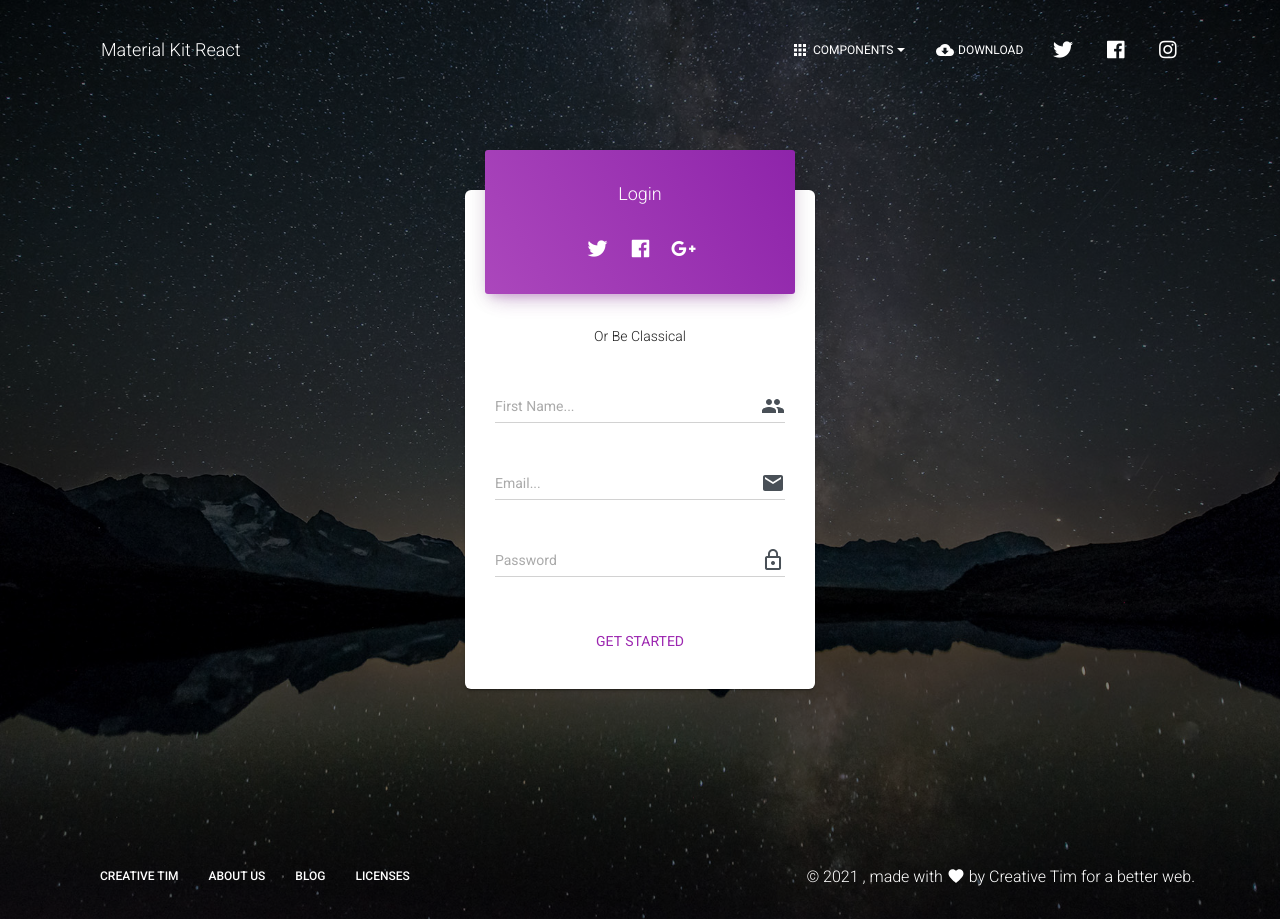
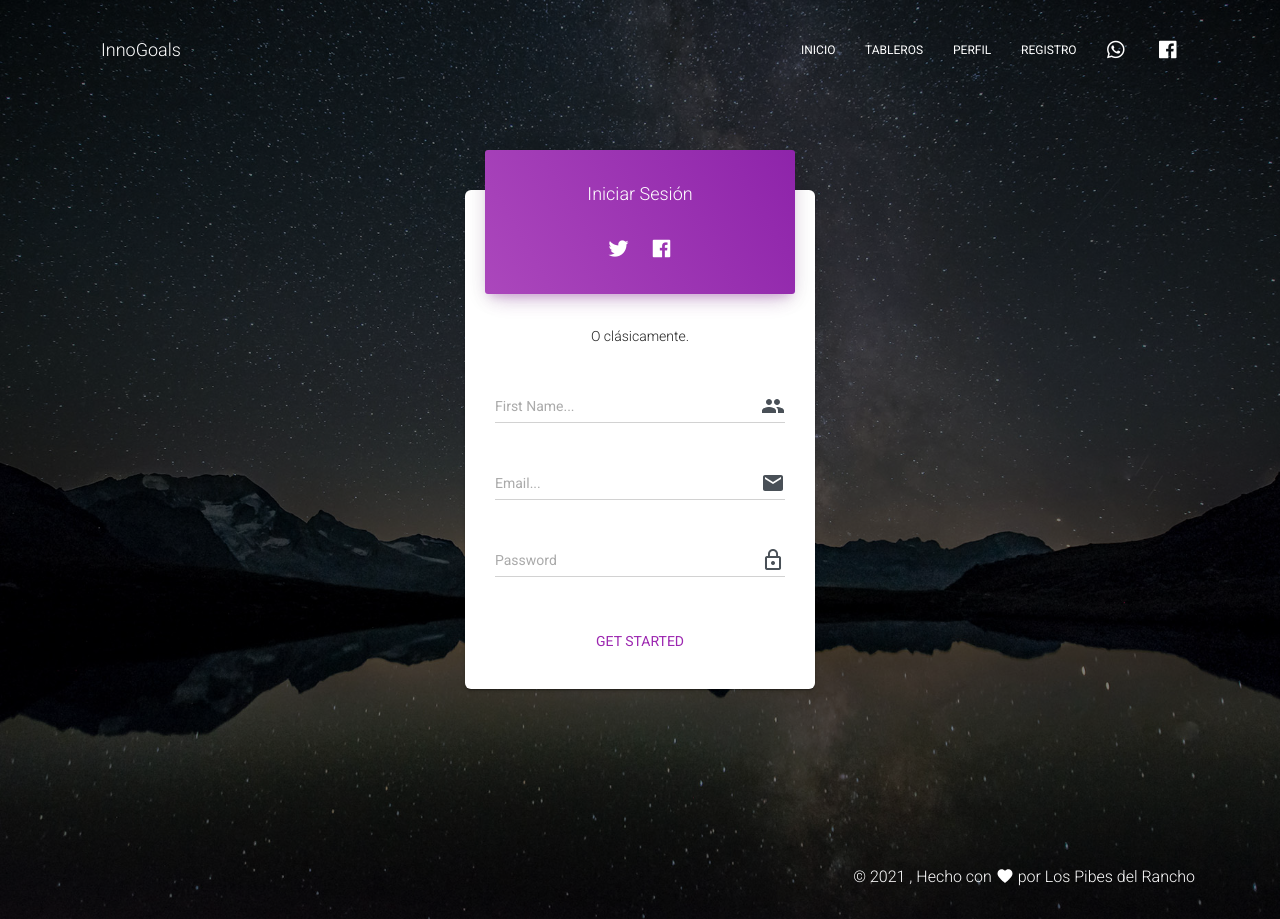
Before and after one commit to rubenbc7/InnoGoals, a React app: page /login-page in a window 1280 px wide. Built offline with nearby package versions, Linux system fonts and the light colour scheme.

Commit message:
adaptaciones

```diff
--- a/public/index.html
+++ b/public/index.html
@@ -12,11 +12,11 @@
       homescreen on Android. See https://developers.google.com/web/fundamentals/engage-and-retain/web-app-manifest/
     -->
     <link rel="manifest" href="%PUBLIC_URL%/manifest.json" />
-    <link rel="shortcut icon" href="%PUBLIC_URL%/favicon.ico" />
+    <link rel="shortcut icon" href="%PUBLIC_URL%/favicons-.ico" />
     <link
       rel="apple-touch-icon"
       sizes="76x76"
-      href="%PUBLIC_URL%/apple-icon.png"
+      href="%PUBLIC_URL%/favicons.png"
     />
     <!--     Fonts and icons     -->
     <link
@@ -33,11 +33,11 @@
       It will be replaced with the URL of the `public` folder during the build.
       Only files inside the `public` folder can be referenced from the HTML.
 
-      Unlike "/favicon.ico" or "favicon.ico", "%PUBLIC_URL%/favicon.ico" will
+      Unlike "/favicons-.ico" or "favicons-.ico", "%PUBLIC_URL%/favicons-.ico" will
       work correctly both with client-side routing and a non-root public URL.
       Learn how to configure a non-root public URL by running `npm run build`.
     -->
-    <title>Material Kit React</title>
+    <title>InnoGoals</title>
   </head>
   <body>
     <noscript> You need to enable JavaScript to run this app. </noscript>
--- a/src/components/Footer/Footer.js
+++ b/src/components/Footer/Footer.js
@@ -30,7 +30,7 @@ export default function Footer(props) {
     <footer className={footerClasses}>
       <div className={classes.container}>
         <div className={classes.left}>
-          <List className={classes.list}>
+          {/*<List className={classes.list}>
             <ListItem className={classes.inlineBlock}>
               <a
                 href="https://www.creative-tim.com/?ref=mkr-footer"
@@ -67,19 +67,12 @@ export default function Footer(props) {
                 Licenses
               </a>
             </ListItem>
-          </List>
+        </List>*/}
         </div>
         <div className={classes.right}>
-          &copy; {1900 + new Date().getYear()} , made with{" "}
-          <Favorite className={classes.icon} /> by{" "}
-          <a
-            href="https://www.creative-tim.com?ref=mkr-footer"
-            className={aClasses}
-            target="_blank"
-          >
-            Creative Tim
-          </a>{" "}
-          for a better web.
+          &copy; {1900 + new Date().getYear()} , Hecho con {" "}
+          <Favorite className={classes.icon} /> por{" "}
+            Los Pibes del Rancho
         </div>
       </div>
     </footer>
--- a/src/components/Header/HeaderLinks.js
+++ b/src/components/Header/HeaderLinks.js
@@ -26,7 +26,7 @@ export default function HeaderLinks(props) {
   const classes = useStyles();
   return (
     <List className={classes.list}>
-      <ListItem className={classes.listItem}>
+      {/*<ListItem className={classes.listItem}>
         <CustomDropdown
           noLiPadding
           buttonText="Components"
@@ -48,17 +48,56 @@ export default function HeaderLinks(props) {
             </a>
           ]}
         />
-      </ListItem>
+        </ListItem>*/}
       <ListItem className={classes.listItem}>
         <Button
-          href="https://www.creative-tim.com/product/material-kit-react?ref=mkr-navbar"
+          href="/"
           color="transparent"
-          target="_blank"
+          //target="_blank"
           className={classes.navLink}
         >
-          <CloudDownload className={classes.icons} /> Download
+          {/*<CloudDownload className={classes.icons} />*/}
+          Inicio
         </Button>
       </ListItem>
+
+      <ListItem className={classes.listItem}>
+        <Button
+          href="/landing-page"
+          color="transparent"
+          //target="_blank"
+          className={classes.navLink}
+        >
+          {/*<CloudDownload className={classes.icons} />*/}
+          Tableros
+        </Button>
+      </ListItem>
+
+      <ListItem className={classes.listItem}>
+        <Button
+          href="/profile-page"
+          color="transparent"
+          //target="_blank"
+          className={classes.navLink}
+        >
+          {/*<CloudDownload className={classes.icons} />*/}
+          Perfil
+        </Button>
+      </ListItem>
+
+      <ListItem className={classes.listItem}>
+        <Button
+          href="/login-page"
+          color="transparent"
+          //target="_blank"
+          className={classes.navLink}
+        >
+          {/*<CloudDownload className={classes.icons} />*/}
+          Registro
+        </Button>
+      </ListItem>
+
+      {/* WhatsApp */}
       <ListItem className={classes.listItem}>
         {/*<Tooltip title="Delete">
           <IconButton aria-label="Delete">
@@ -67,30 +106,33 @@ export default function HeaderLinks(props) {
         </Tooltip>*/}
         <Tooltip
           id="instagram-twitter"
-          title="Follow us on twitter"
+          title="Contactanos por WhatsApp"
           placement={window.innerWidth > 959 ? "top" : "left"}
           classes={{ tooltip: classes.tooltip }}
         >
           <Button
-            href="https://twitter.com/CreativeTim?ref=creativetim"
+            href="https://api.whatsapp.com/message/JPSPRYOU5HBXC1"
             target="_blank"
             color="transparent"
             className={classes.navLink}
           >
-            <i className={classes.socialIcons + " fab fa-twitter"} />
+            <i className={classes.socialIcons + " fab fa-whatsapp"} />
           </Button>
         </Tooltip>
       </ListItem>
+
+      {/* Facebook */}
+
       <ListItem className={classes.listItem}>
         <Tooltip
           id="instagram-facebook"
-          title="Follow us on facebook"
+          title="Siguenos en Facebook"
           placement={window.innerWidth > 959 ? "top" : "left"}
           classes={{ tooltip: classes.tooltip }}
         >
           <Button
             color="transparent"
-            href="https://www.facebook.com/CreativeTim?ref=creativetim"
+            href="https://www.facebook.com/innosoluciones"
             target="_blank"
             className={classes.navLink}
           >
@@ -98,7 +140,8 @@ export default function HeaderLinks(props) {
           </Button>
         </Tooltip>
       </ListItem>
-      <ListItem className={classes.listItem}>
+
+      {/*<ListItem className={classes.listItem}>
         <Tooltip
           id="instagram-tooltip"
           title="Follow us on instagram"
@@ -114,7 +157,7 @@ export default function HeaderLinks(props) {
             <i className={classes.socialIcons + " fab fa-instagram"} />
           </Button>
         </Tooltip>
-      </ListItem>
+      </ListItem>*/}
     </List>
   );
 }
--- a/src/views/Components/Components.js
+++ b/src/views/Components/Components.js
@@ -38,7 +38,7 @@ export default function Components(props) {
   return (
     <div>
       <Header
-        brand="Material Kit React"
+        brand="InnoGoals"
         rightLinks={<HeaderLinks />}
         fixed
         color="transparent"
@@ -46,6 +46,7 @@ export default function Components(props) {
           height: 400,
           color: "white"
         }}
+
         {...rest}
       />
       <Parallax image={require("assets/img/bg4.jpg")}>
@@ -53,7 +54,7 @@ export default function Components(props) {
           <GridContainer>
             <GridItem>
               <div className={classes.brand}>
-                <h1 className={classes.title}>Material Kit React.</h1>
+                <h1 className={classes.title}>InnoGoals</h1>
                 <h3 className={classes.subtitle}>
                   A Badass Material-UI Kit based on Material Design.
                 </h3>
@@ -65,7 +66,7 @@ export default function Components(props) {
 
       <div className={classNames(classes.main, classes.mainRaised)}>
         <SectionBasics />
-        <SectionNavbars />
+        {/*<SectionNavbars />
         <SectionTabs />
         <SectionPills />
         <SectionNotifications />
@@ -82,7 +83,7 @@ export default function Components(props) {
           </Link>
         </GridItem>
         <SectionExamples />
-        <SectionDownload />
+        <SectionDownload />*/}
       </div>
       <Footer />
     </div>
--- a/src/views/LandingPage/LandingPage.js
+++ b/src/views/LandingPage/LandingPage.js
@@ -34,7 +34,7 @@ export default function LandingPage(props) {
       <Header
         color="transparent"
         routes={dashboardRoutes}
-        brand="Material Kit React"
+        brand="InnoGoals"
         rightLinks={<HeaderLinks />}
         fixed
         changeColorOnScroll={{
--- a/src/views/LoginPage/LoginPage.js
+++ b/src/views/LoginPage/LoginPage.js
@@ -37,8 +37,8 @@ export default function LoginPage(props) {
       <Header
         absolute
         color="transparent"
-        brand="Material Kit React"
-        rightLinks={<HeaderLinks />}
+        brand="InnoGoals"
+        rightLinks={<HeaderLinks/>}
         {...rest}
       />
       <div
@@ -55,7 +55,7 @@ export default function LoginPage(props) {
               <Card className={classes[cardAnimaton]}>
                 <form className={classes.form}>
                   <CardHeader color="primary" className={classes.cardHeader}>
-                    <h4>Login</h4>
+                    <h4>Iniciar Sesión</h4>
                     <div className={classes.socialLine}>
                       <Button
                         justIcon
@@ -75,7 +75,7 @@ export default function LoginPage(props) {
                       >
                         <i className={"fab fa-facebook"} />
                       </Button>
-                      <Button
+                      {/*<Button
                         justIcon
                         href="#pablo"
                         target="_blank"
@@ -83,10 +83,10 @@ export default function LoginPage(props) {
                         onClick={e => e.preventDefault()}
                       >
                         <i className={"fab fa-google-plus-g"} />
-                      </Button>
+                      </Button>*/}
                     </div>
                   </CardHeader>
-                  <p className={classes.divider}>Or Be Classical</p>
+                  <p className={classes.divider}>O clásicamente.</p>
                   <CardBody>
                     <CustomInput
                       labelText="First Name..."
--- a/src/views/ProfilePage/ProfilePage.js
+++ b/src/views/ProfilePage/ProfilePage.js
@@ -47,7 +47,7 @@ export default function ProfilePage(props) {
     <div>
       <Header
         color="transparent"
-        brand="Material Kit React"
+        brand="InnoGoals"
         rightLinks={<HeaderLinks />}
         fixed
         changeColorOnScroll={{
```
Also changed, not shown: public/favicons-.ico (added), public/favicons.png (added), public/manifest.json.
